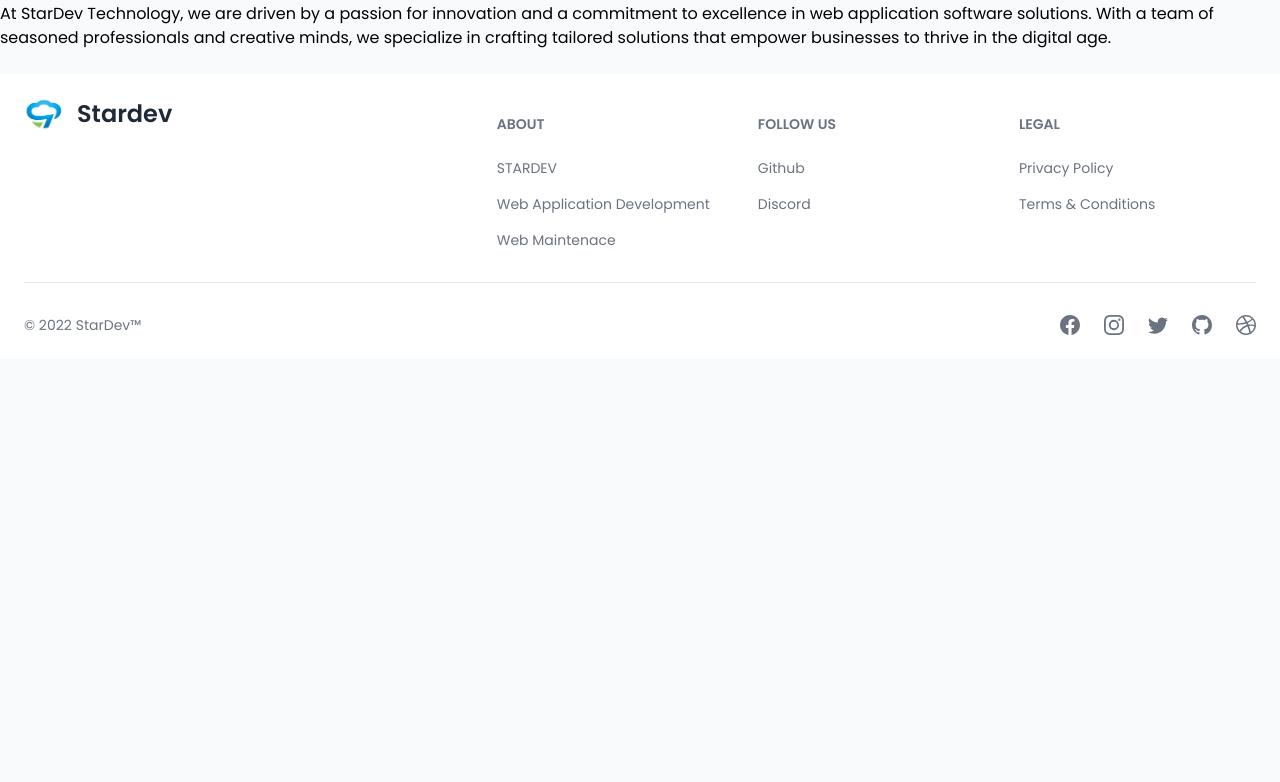
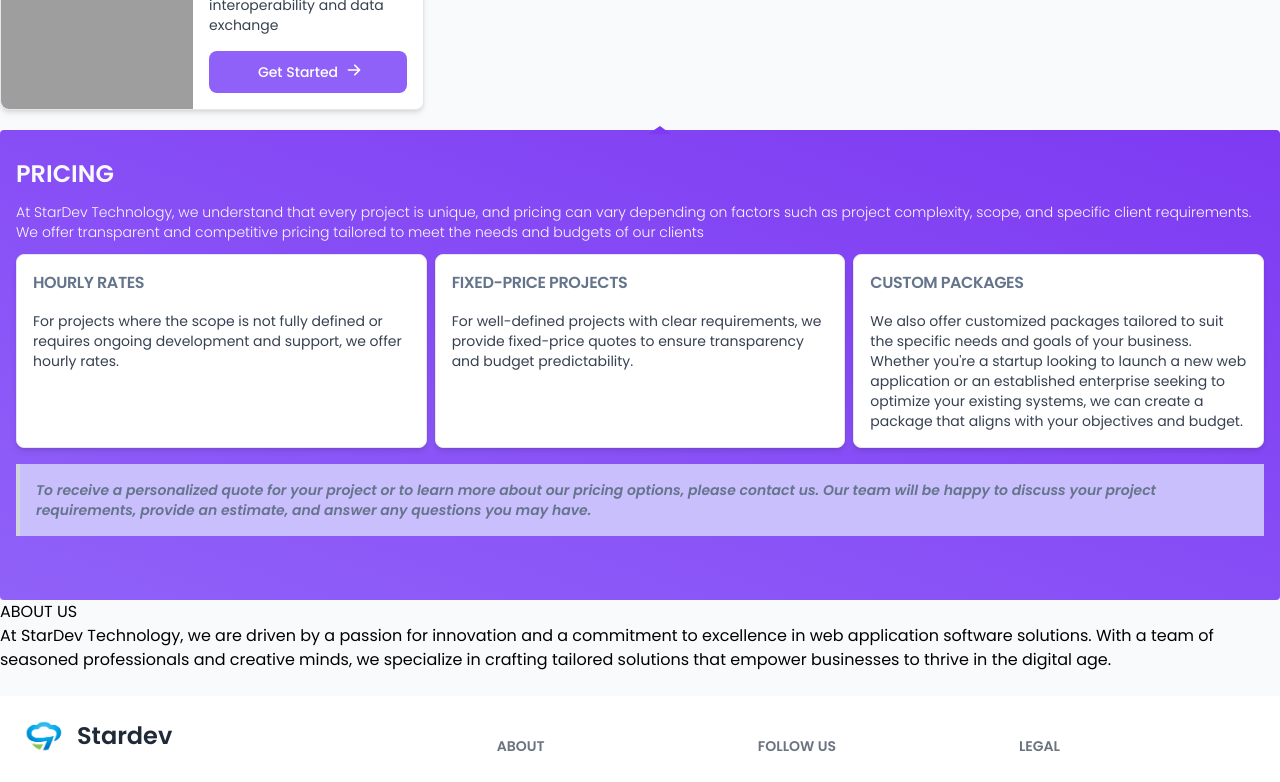
Before and after one commit to NzizaOscar250/StarDev, a React (Vite) app: page / in a window 1280 px wide. Shown: the part 1094-1876 px from the top of the page. Before the commit the page ends 1453 px from the top, so only its background shows below. Built offline with nearby package versions, Linux system fonts and the light colour scheme; grey boxes are pictures that could not be loaded.

Commit message:
added whatsapp api

```diff
--- a/package.json
+++ b/package.json
@@ -16,6 +16,7 @@
     "jwt-decode": "^4.0.0",
     "react": "^18.2.0",
     "react-dom": "^18.2.0",
+    "react-floating-whatsapp": "^5.0.8",
     "react-icons": "^5.0.1",
     "react-redux": "^9.1.0",
     "react-router-dom": "^6.22.0",
--- /dev/null
+++ b/src/pages/Pricing.jsx
@@ -0,0 +1,70 @@
+
+
+
+import { Blockquote, Card } from "flowbite-react";
+
+export default function Pricing() {
+
+
+//
+//
+  return (
+
+    <div>
+      <div className="grid grid-cols-1 sm:grid-cols-3 gap-2">
+        <Card href="#" className=" p-0"
+        theme={{root:{children:'flex h-full flex-col justify-start gap-4 p-4',href:''}}}
+            >
+              <h5 className="text-md  tracking-tight uppercase text-slate-500 font-semibold dark:text-white">
+              Hourly Rates
+              </h5>
+              <p className="font-normal text-sm text-gray-700 dark:text-gray-400">
+              For projects where the scope is not fully defined or requires ongoing development and support, we offer hourly rates.
+
+              </p>
+
+
+           </Card>
+
+           <Card href="#" className=" p-0"
+        theme={{root:{children:'flex h-full flex-col justify-start gap-4 p-4',href:''}}}
+            >
+              <h5 className="text-md  tracking-tight uppercase text-slate-500 font-semibold dark:text-white">
+              Fixed-Price Projects
+              </h5>
+              <p className="font-normal text-sm text-gray-700 dark:text-gray-400">
+              For well-defined projects with clear requirements, we provide fixed-price quotes to ensure transparency and budget predictability.
+
+              </p>
+
+
+           </Card>
+
+
+           <Card href="#" className=" p-0"
+        theme={{root:{children:'flex h-full flex-col justify-start gap-4 p-4',href:''}}}
+            >
+              <h5 className="text-md  tracking-tight uppercase text-slate-500 font-semibold dark:text-white">
+              Custom Packages
+              </h5>
+              <p className="font-normal text-sm text-gray-700 dark:text-gray-400">
+              We also offer customized packages tailored to suit the specific needs and goals of your business.
+          Whether you're a startup looking to launch a new web application or an established enterprise seeking to optimize your existing systems, we can create a package that aligns with your objectives and budget.
+
+              </p>
+
+
+           </Card>
+
+    </div>
+    <Blockquote className="my-4 border-l-4 border-gray-300 bg-purple-300 p-4 dark:border-gray-500
+     dark:bg-gray-800 font-semibold  text-sm text-slate-500">
+    To receive a personalized quote for your project or to learn more about our pricing options,
+    please contact us. Our team will be happy to discuss your project requirements, provide an estimate, and answer any questions you may have.
+
+
+      </Blockquote>
+    </div>
+
+  );
+}
--- /dev/null
+++ b/src/pages/Whatsapp.jsx
@@ -0,0 +1,13 @@
+
+import { FloatingWhatsApp } from 'react-floating-whatsapp'
+
+export default function Whatsapp() {
+
+  const handleSubmit = (e)=>{
+    e.preventDefault()
+    console.log(e)
+  }
+  return (
+      <FloatingWhatsApp phoneNumber='0785140170'  onSubmit={handleSubmit}/>
+  )
+}
--- a/src/view/Home.jsx
+++ b/src/view/Home.jsx
@@ -4,9 +4,12 @@ import { Button , Card} from 'flowbite-react'
 import abt from "../assets/abt.jpg"
 import code from "../assets/code.jpg"
 import { Link } from 'react-router-dom'
+import Pricing from '../pages/Pricing'
+import Whatsapp from '../pages/Whatsapp'
 const Home = () => {
   return (
     <div>
+    <Whatsapp/>
       <div className="bg-violet-600 min-h-[10vh]">
          <div className='container py-5'>
              <div className='grid grid-cols-3 sm:grid-cols-6 gap-3 justify-items-center items-center  '>
@@ -33,16 +36,13 @@ const Home = () => {
          </div>
     </div>
 
-
-
-
     <div className='container my-3  py-3 px-2 md:px-0'>
 
       <div>
          <h2 className='text-slate-500 uppercase font-semibold text-2xl'>Our Services  </h2>
           <p className='font-light  text-sm my-2'>At StarDev Technology, we specialize in providing comprehensive web application software solutions tailored to meet the unique needs and goals of our clients. Our services include:</p>
 
-          <div className='grid grid-cols-1 sm:grid-cols-2 gap-2 cards py-3   mb-2'>
+          <div className='grid grid-cols-1 sm:grid-cols-3 gap-1  cards py-3   mb-2'>
 
 
            <Card href="#" className=" p-0" theme={{root:{children:'flex h-full flex-col justify-center gap-4 p-4',href:''},
@@ -137,6 +137,20 @@ const Home = () => {
           </div>
 
       </div>
+
+
+      <div className='pricing pb-[3rem] bg-gradient-to-tr from-purple-500 to-purple-600 p-4 rounded relative'>
+        <div style={{clipPath:' polygon(50% 0%, 19% 26%, 78% 26%)'}}
+        className='bg-purple-600 left-1/2 p-4 w-10 absolute -top-1'></div>
+        <h2 className='text-slate-50 uppercase font-semibold text-2xl pt-3 '>Pricing  </h2>
+         <p className='font-light text-sm py-3 text-slate-50'>
+
+            At StarDev Technology, we understand that every project is unique, and pricing can vary depending on factors such as project complexity, scope, and specific client requirements.
+            We offer transparent and competitive pricing tailored to meet the needs and budgets of our clients
+          </p>
+
+          <Pricing/>
+      </div>
     <div id='about'>
         <h2 className=''>ABOUT US</h2>
         <p>
```
Also changed, not shown: 1 other file (tests, documents, lock files or other folders).
